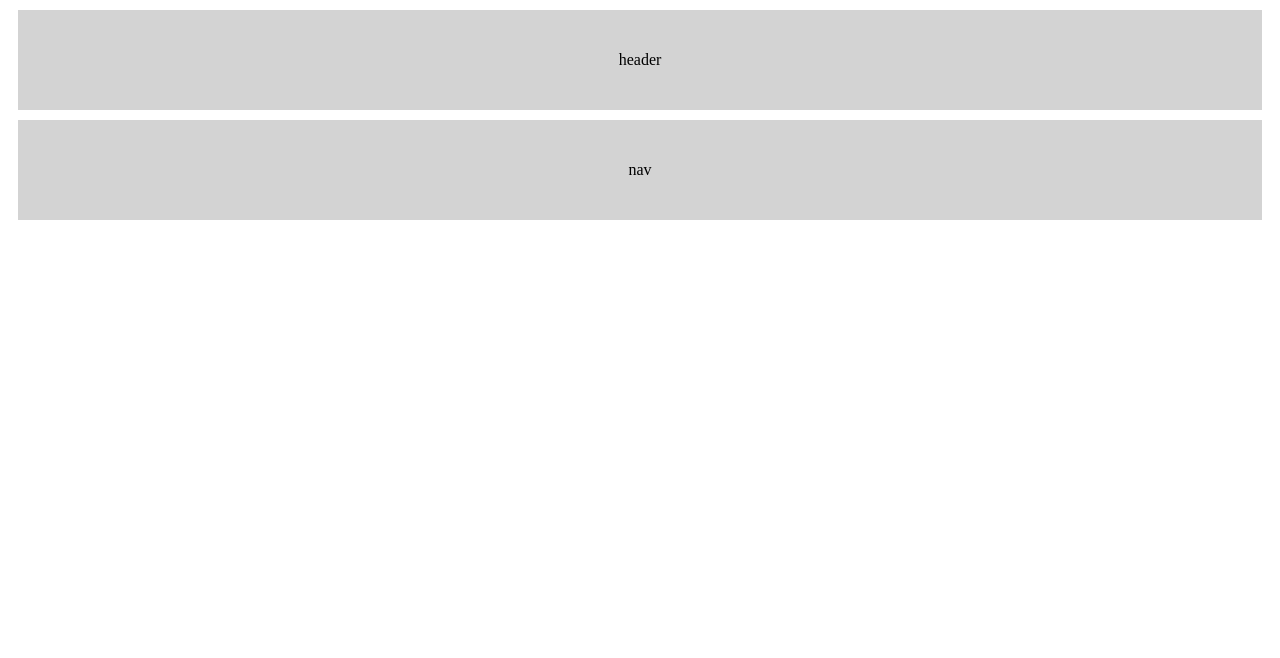
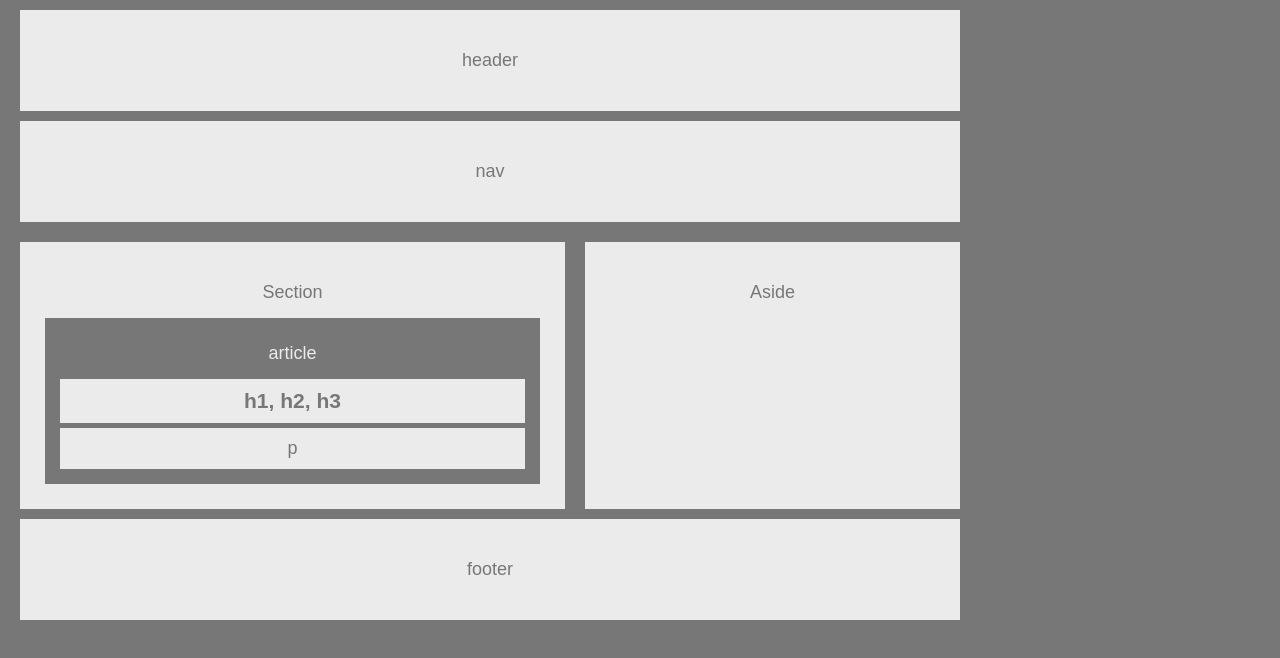
Before and after one commit to ctashton/HW-Wireframe, a plain HTML site: page index.html in a window 1280 px wide. Drawn offline with Linux system fonts and the light colour scheme.

Commit message:
HW Wireframe 1st attempt - still needs spacing fix, and alignment off of aside element

```diff
--- a/index.html
+++ b/index.html
@@ -1,5 +1,5 @@
 <!DOCTYPE html>
-<html lang=en>
+<html lang="en-us">
 <head>
     <title>HW-Wireframe</title>
     <link rel="stylesheet" type="text/css" href="style.css">
@@ -7,13 +7,28 @@
 
 
 <body>
-    <div>
+    <header>
         <p>header</p>
-    </div>
+    </header>
+    <nav>
+        <p>nav</p>
+    </nav>
+    </aside>
+        <section>
+            <p>Section</p>
+                <article>
+                    <p class="lightgrey">article</p>
+                        <h1>h1, h2, h3</h1>
+                        <p>p</p>
+                </article>
+        </section>
+        <aside>
+            <p>Aside</p>
+        </aside>
 
-    <div>
-        <p>nav</p>
-    </div>
+    <footer>
+        <p>footer</p>
+    </footer>
 </body>
 
 </html>
--- a/style.css
+++ b/style.css
@@ -1,9 +1,68 @@
-div {
-    padding: 25px;
-    background-color: lightgrey;
+body {
+    font-family: 'Arial', 'Helvetica Neue', Helvetica, sans-serif;
+    color: #777;
+    width: 960px;
+    font-size: 18px;
+    background: #777777;
     margin: 10px;
 }
 
-p {
+header {
+    padding: 25px;
+    background-color: #ebebeb;
+    margin: 10px;
+}
+
+nav {
+    padding: 25px;
+    background-color: #ebebeb;
+    margin: 10px;
+}
+
+section {
+    padding: 25px;
+    background-color: #ebebeb;
+    margin: 10px;
+    width: 495px;
+    float: left;
+}
+
+aside {
+    padding: 25px;
+    background-color: #ebebeb;
+    margin: 10px;
+    width: 325px;
+    height: 217px;
+    float: right;
+}
+
+h1, p{
+    margin: 5px;
+    padding: 10px;
     text-align: center;
+    color: #777;
+    background-color: #ebebeb;
 }
+
+article {
+    margin-block-start: 0em;
+    padding: 10px;
+    color: #ebebeb;
+    background-color: #777;
+}
+
+
+
+footer {
+    padding: 25px;
+    background-color: #ebebeb;
+    margin: 10px;
+    clear: both;
+}
+
+
+.lightgrey {
+    text-align: center;
+    color: #ebebeb;
+    background-color: #777;
+}
```
